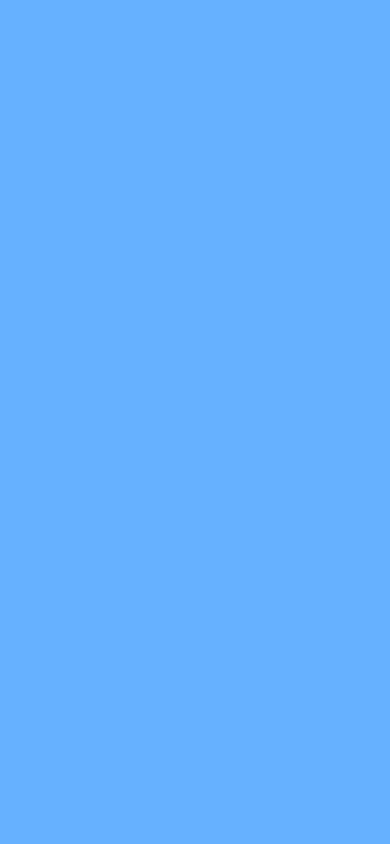
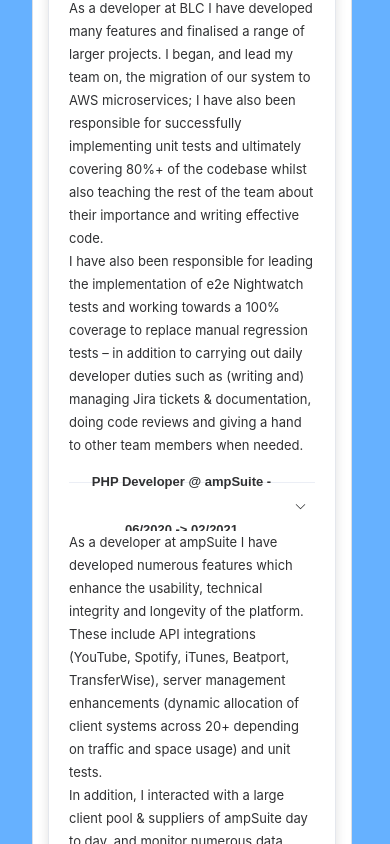
Before and after one commit to peti123x/peti123x.github.io, a Vue app: page / in a window 390 px wide. Shown: the part 1156-2000 px from the top of the page. Before the commit the page ends 876 px from the top, so only its background shows below. Built offline with nearby package versions, Linux system fonts and the light colour scheme.

Commit message:
Makes site more responsive

```diff
--- a/components.d.ts
+++ b/components.d.ts
@@ -14,6 +14,7 @@ declare module '@vue/runtime-core' {
     ElCollapseItem: typeof import('element-plus/es')['ElCollapseItem']
     ElContainer: typeof import('element-plus/es')['ElContainer']
     ElDivider: typeof import('element-plus/es')['ElDivider']
+    ElEmpty: typeof import('element-plus/es')['ElEmpty']
     ElMain: typeof import('element-plus/es')['ElMain']
     ElTabPane: typeof import('element-plus/es')['ElTabPane']
     ElTabs: typeof import('element-plus/es')['ElTabs']
--- a/src/assets/main.css
+++ b/src/assets/main.css
@@ -29,3 +29,19 @@ h2 {
 a:visited {
   color: inherit;
 }
+
+@media (max-width: 1024px) {
+  section.el-container {
+    flex-direction: column;
+  }
+  main > div.el-tabs {
+    max-height: unset !important;
+  }
+  main.el-main {
+    padding: 1rem 0 0 0 !important;
+    width: 320px;
+  }
+  div.el-collapse-item__header {
+    line-height: 1rem;
+  }
+}
--- a/src/components/Education.vue
+++ b/src/components/Education.vue
@@ -28,7 +28,6 @@ export default defineComponent({
         location: 'University of Lincoln',
         description: [
             'Passed with scoring above 70% in all my modules across the 3 years. Specialised in AI / Machine Learning modules.',
-            'My dissertation was in the field of data science; studying rail traffic patterns and predictability.',
         ],
         start: '2017/09/01',
       },
@@ -42,19 +41,16 @@ export default defineComponent({
         ],
         start: '2015/09/01',
       },
-      {
-        name: 'GCSE',
-        location: 'School',
-        description: [
-            '11 GCSEs C and above',
-        ],
-        start: '2011/09/01',
-      },
     ];
 
     return {
       data,
     };
   },
-});
+})
 </script>
+<style scoped>
+h3 {
+  font-weight: bold;
+}
+</style>
--- a/src/components/Experience.vue
+++ b/src/components/Experience.vue
@@ -5,7 +5,6 @@
         <span>Experience</span>
       </div>
     </template>
-    <div class="note">Please read below to read more about my previous experience and my responsibilities!</div>
 
     <div class="collapse">
       <el-collapse v-model="actives">
@@ -50,6 +49,14 @@ export default defineComponent({
             'In addition, I interacted with a large client pool & suppliers of ampSuite day to day, and monitor numerous data ingestion scripts amongst other processes.',
         ],
       },
+      {
+        name: 'University of Lincoln - 04/2018 -> 05/2020',
+        title: 'ICT Associate Developer',
+        description: [
+            'In this role my focus was on developing and maintaining web applications which enhance student experience within the university.',
+            'Projects which I have been involved in are a university wide AI chatbot answering FAQs and an on-campus navigation system. These projects are developed in C# .NET with Vue.js frontend.',
+        ],
+      }
     ];
     const actives = data.map((item) => item.name);
 
--- a/src/components/Projects.vue
+++ b/src/components/Projects.vue
@@ -5,13 +5,13 @@
         <span>Projects</span>
       </div>
     </template>
-    <el-tabs tab-position="left" type="border-card">
+    <el-tabs :tab-position="tabPosition" type="border-card">
       <el-tab-pane v-for="item in data" :label="item.name"><Project :data="item" /></el-tab-pane>
     </el-tabs>
   </el-card>
 </template>
 <script lang="ts">
-import {defineComponent} from "vue";
+import {computed, defineComponent, ref} from "vue";
 import Project from "@/components/Project.vue";
 import type {TProject} from "@/types/Project";
 import type {Tag} from "@/types/Tag";
@@ -123,8 +123,18 @@ export default defineComponent({
       },
     ];
 
+    let windowWidth = ref(window.innerWidth);
+    const tabPosition = computed(() => {
+      console.log(windowWidth.value);
+      if (windowWidth.value <= 1024) {
+        return 'top';
+      }
+      return 'left';
+    });
+
     return {
       data,
+      tabPosition,
     };
   }
 });
```
